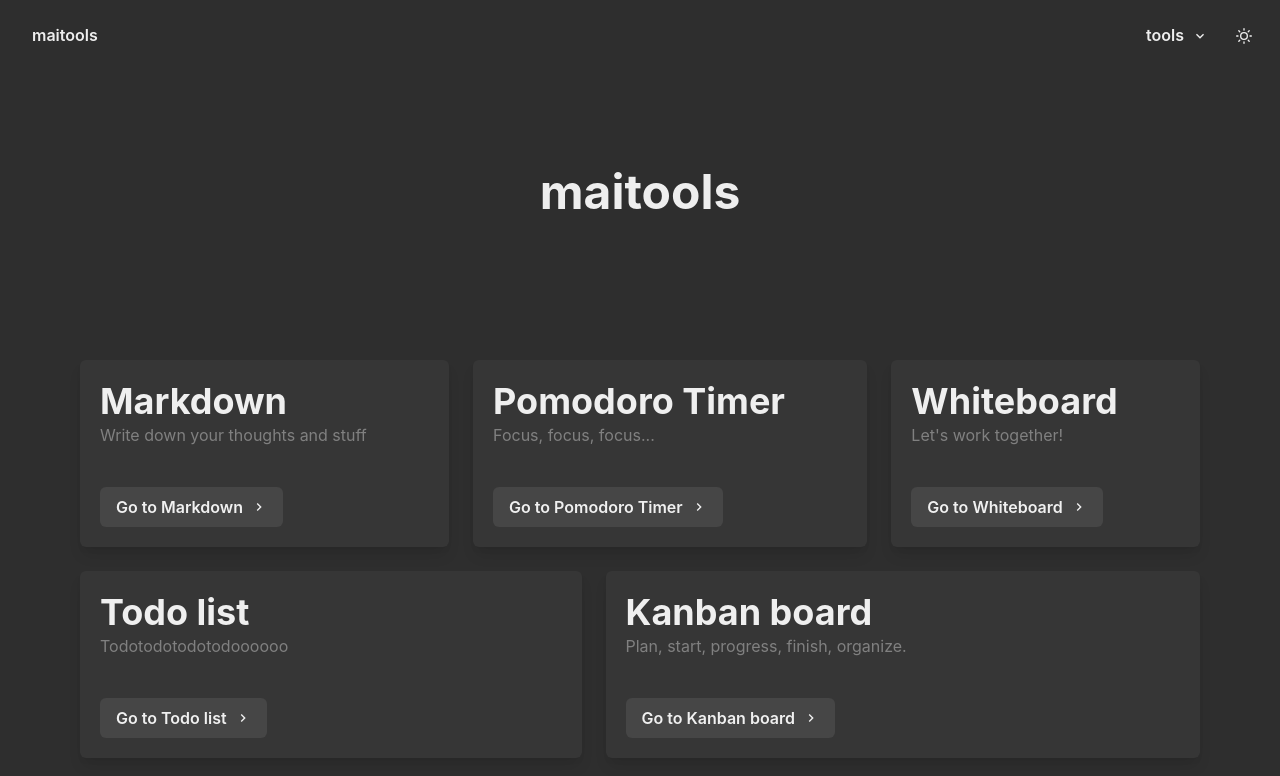
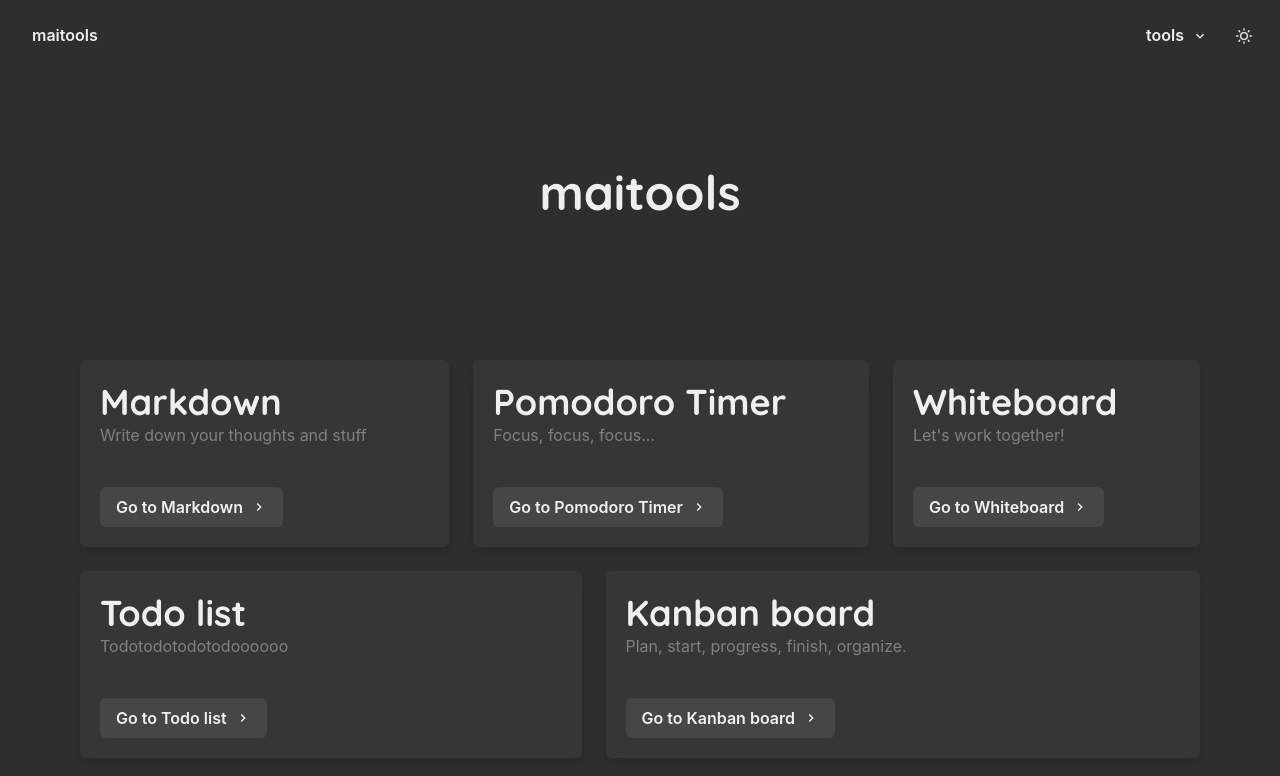
Before and after one commit to olimeme/maitools, a React (Vite) app: page / in a window 1280 px wide. Shown: the top 776 px of the page. Built offline with nearby package versions, Linux system fonts and the light colour scheme.

Commit message:
fonts: add quicksand as heading

```diff
--- a/package.json
+++ b/package.json
@@ -13,6 +13,7 @@
     "@chakra-ui/react": "^2.5.5",
     "@emotion/react": "^11.10.6",
     "@emotion/styled": "^11.10.6",
+    "@fontsource/quicksand": "^4.5.12",
     "framer-motion": "^10.10.0",
     "react": "^18.2.0",
     "react-dom": "^18.2.0",
--- a/src/pages/LandingPage.tsx
+++ b/src/pages/LandingPage.tsx
@@ -13,6 +13,8 @@ import {
 } from "@chakra-ui/react";
 import { Link } from "react-router-dom";
 import MotionWrapper from "../components/MotionWrapper";
+import "@fontsource/quicksand/700.css";
+
 type CardItem = { heading: string; desc: string; link: string };
 
 const LandingPage = () => {
--- a/src/theme.ts
+++ b/src/theme.ts
@@ -19,6 +19,9 @@ const theme = extendTheme({
       },
     }),
   },
+  fonts: {
+    heading: `'Quicksand', sans-serif`,
+  },
   config: {
     disableTransitionOnChange: false,
     initialColorMode: "dark",
```
Also changed, not shown: 1 other file (tests, documents, lock files or other folders).
